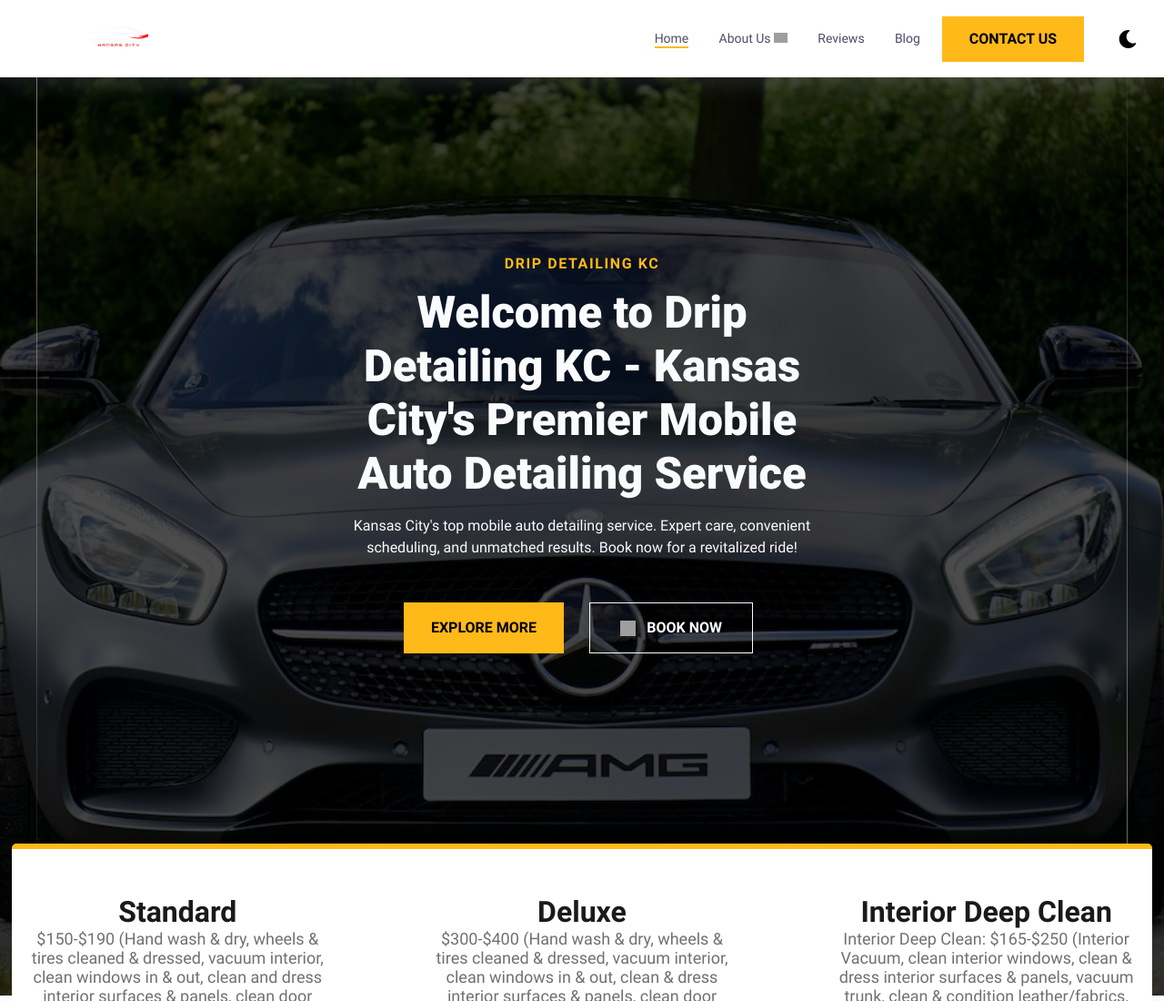
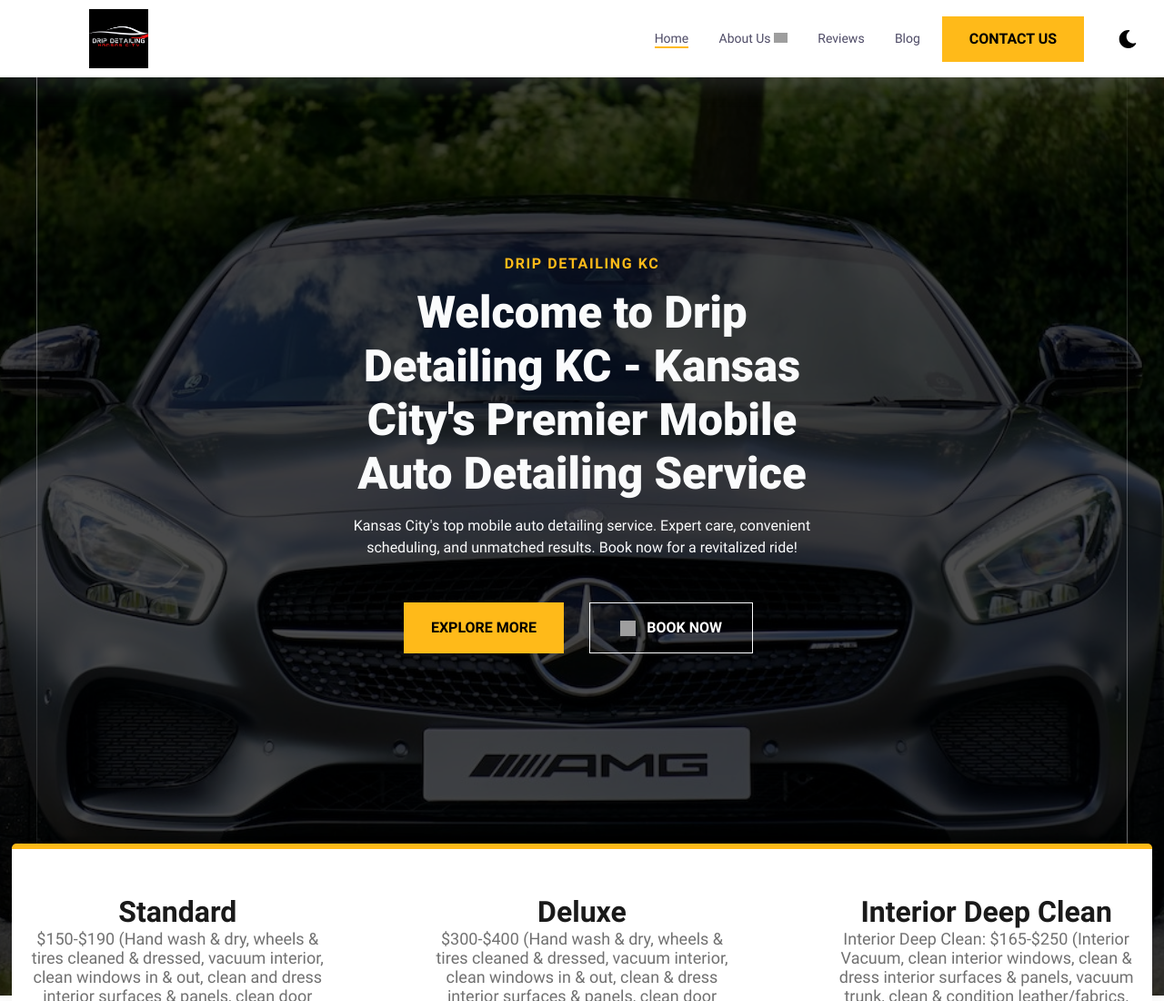
Before and after one commit to cameronkc/pixelgarage1, an Eleventy site: page src/index.html in a window 1280 px wide. Shown: the top 1100 px of the page at 91% size. Built offline with nearby package versions, Linux system fonts and the light colour scheme; Eleventy itself is replaced by a stand-in of ours; files that its build step writes are made by us from their sources; grey boxes are pictures that could not be loaded; files whose address does not match are found by name.

Commit message:
logo edits

```diff
--- a/src/_includes/components/header.html
+++ b/src/_includes/components/header.html
@@ -6,7 +6,7 @@
     <div class="cs-container">
         <!--Nav Logo-->
         <a href="/" class="cs-logo" aria-label="back to home">
-            <img src="/assets/svgs/logo-small.svg" alt="logo" width="210" height="29" aria-hidden="true" decoding="async">
+            <img src="/assets/svgs/logo-small.png" alt="logo" width="210" height="29" aria-hidden="true" decoding="async">
         </a>
         <!--Navigation List-->
         <nav class="cs-nav" role="navigation">
--- a/src/_includes/layouts/base.html
+++ b/src/_includes/layouts/base.html
@@ -16,8 +16,8 @@
     <meta property="og:description" content="{{ description }}" />
     <meta property="og:type" content="website" />
     <meta property="og:url" content="https://{{ client.domain }}{{ page.url }}" />
-    <meta property="og:image" content="/assets/images/logo-small.svg" />
-    <meta property="og:image:secure_url" content="/assets/images/logo-small.svg" />
+    <meta property="og:image" content="/assets/images/logo-small.png" />
+    <meta property="og:image:secure_url" content="/assets/images/logo-small.png" />
 
     <!--Favicons-->
     <link rel="apple-touch-icon" sizes="180x180" href="/assets/favicons/apple-touch-icon.png">
```
Also changed, not shown: src/assets/images/logo-small.png (added).
